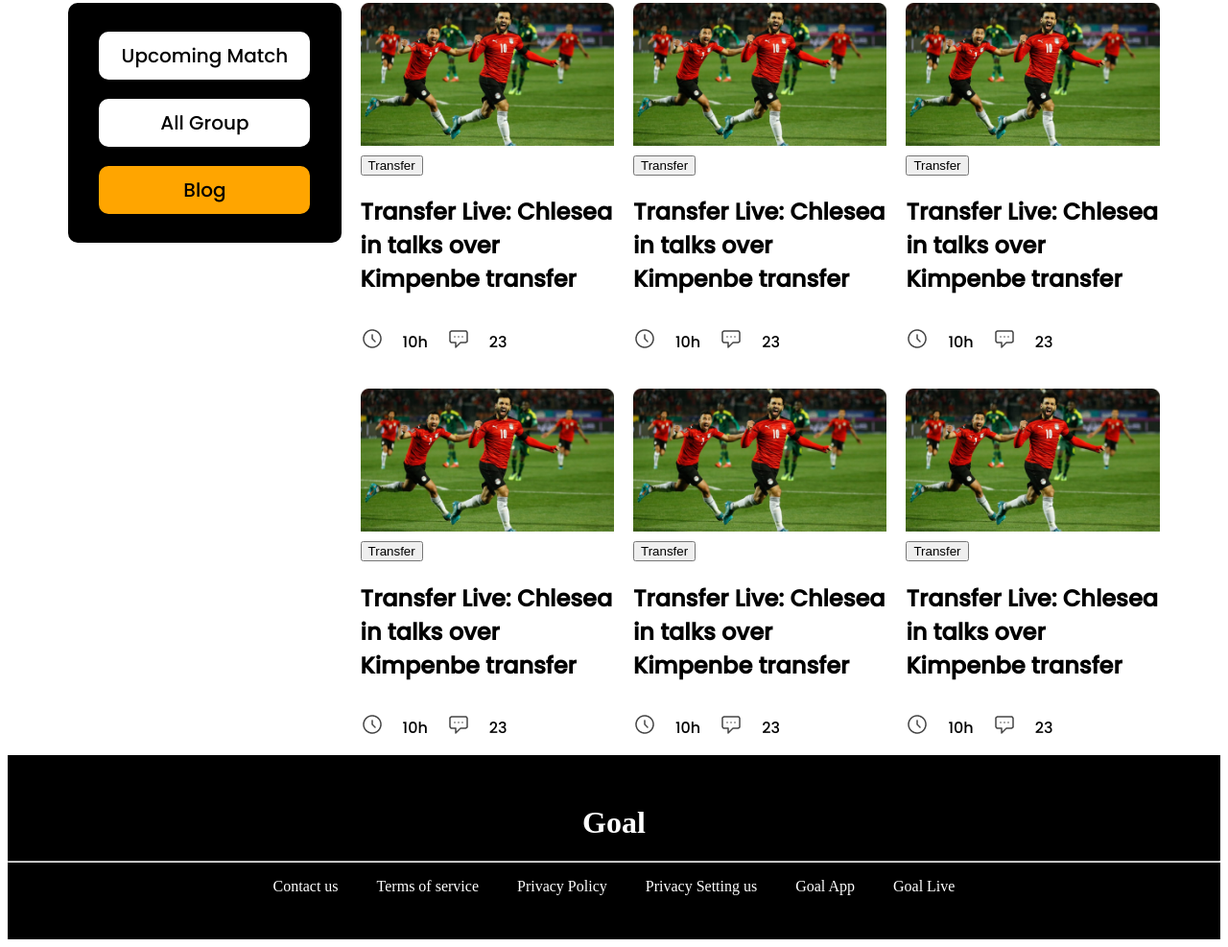
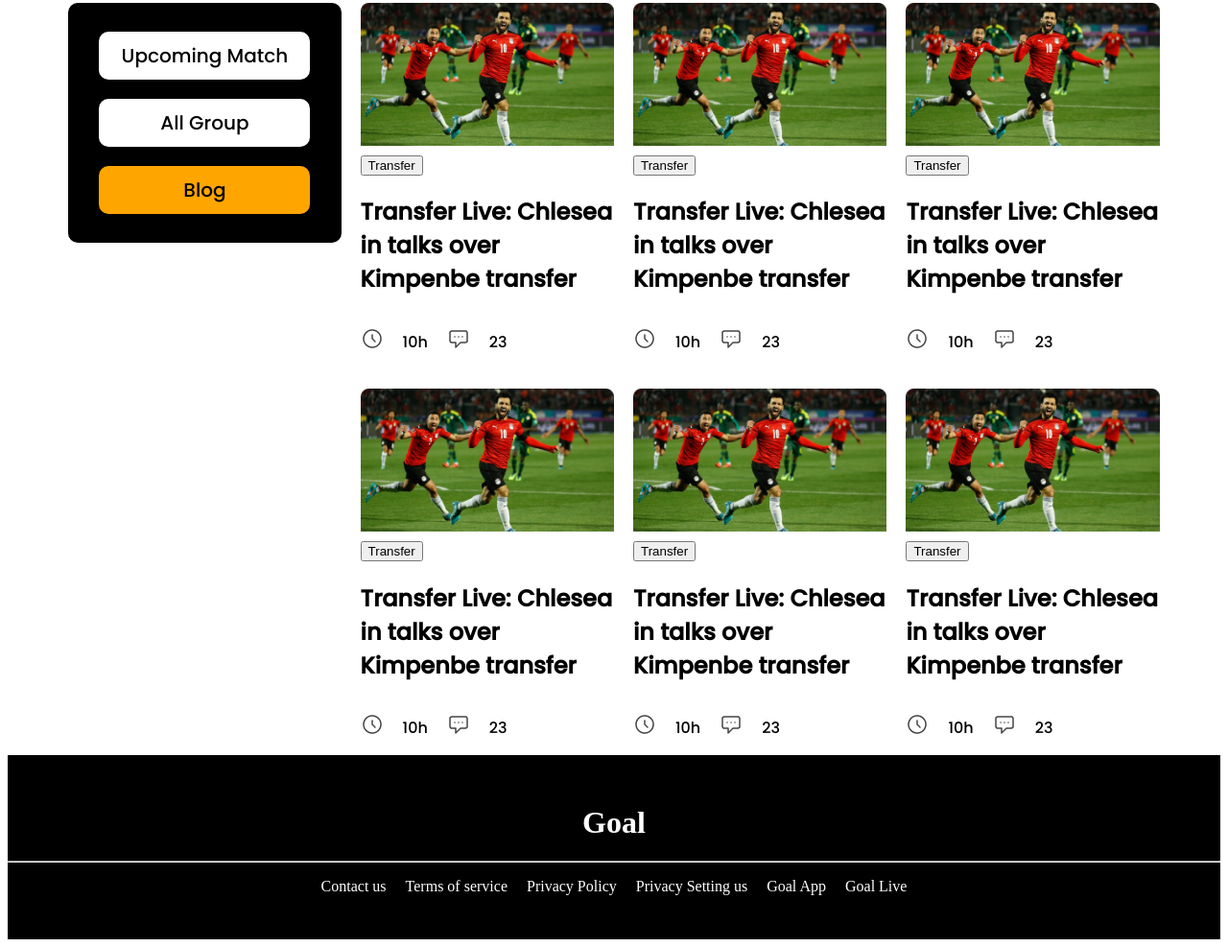
Before and after one commit to mdsaifulalambd/world-cup-2022, a plain HTML site: page index.html in a window 1280 px wide. Shown: the part 579-1566 px from the top of the page at 96% size. Drawn offline with Linux system fonts and the light colour scheme.

Commit message:
footer-css-edited

```diff
--- a/styles/style.css
+++ b/styles/style.css
@@ -142,29 +142,26 @@ footer {
     color: white;
     padding-top: 30px;
     padding-bottom: 30px;
+}
 
-}
+
 
 .footer-item ul {
     display: flex;
     justify-content: center;
-    padding-left: 20px;
-    padding-right: 20px;
-
-
-
+    padding-left: 0;
 }
 
 .footer-item ul li {
     list-style: none;
-    padding-left: 20px;
-    padding-right: 20px;
-
 }
 
 .footer-item ul li a {
     text-decoration: none;
     color: white;
+    padding-left: 10px;
+    padding-right: 10px;
+
 
 }
 
```
Also changed, not shown: index.html (+6 -4 lines).
